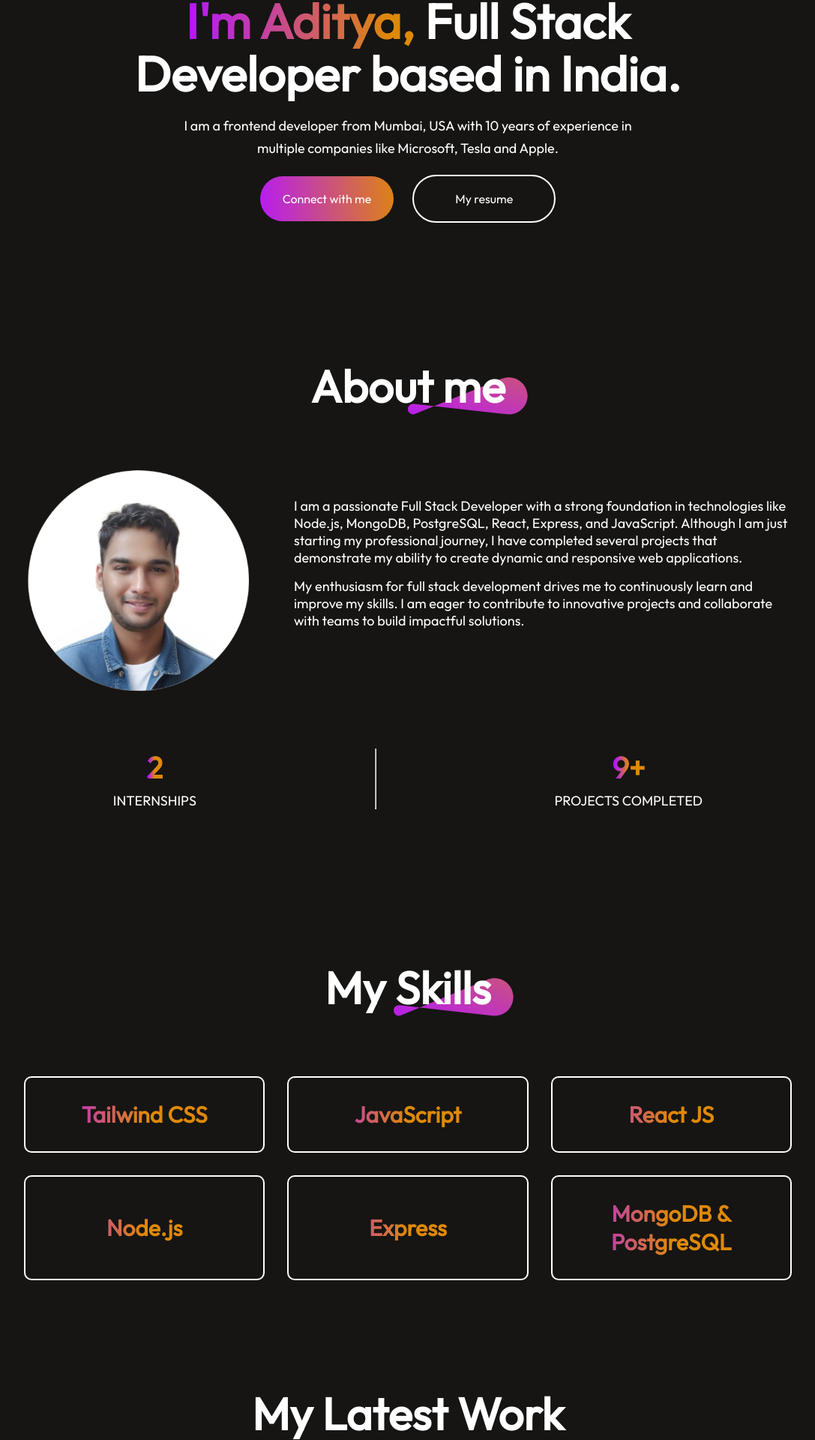
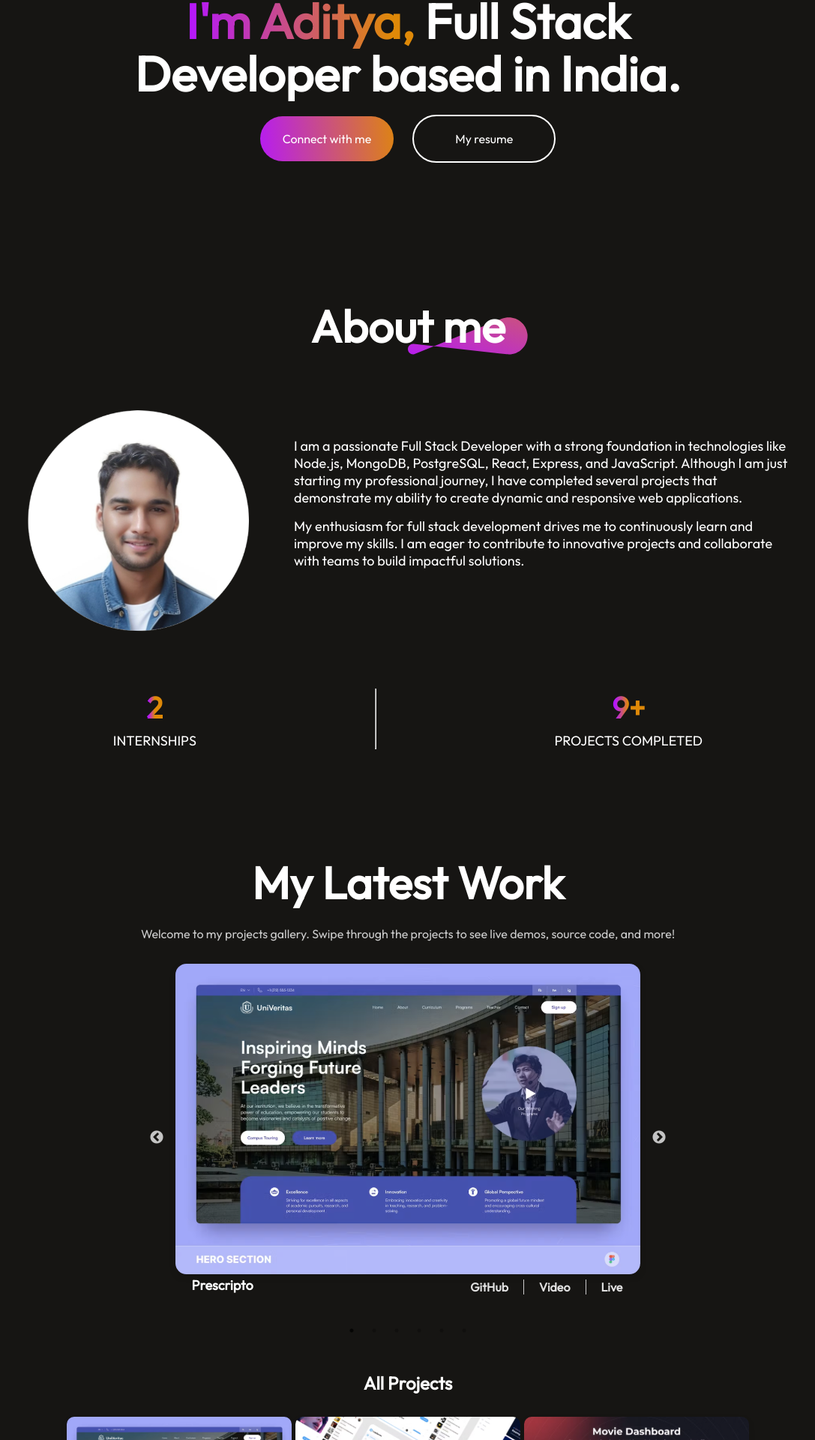
Before and after one commit to axdityax/axdityax-Portfolio, a React (Vite) app: page / in a window 1280 px wide. Shown: the part 427-2347 px from the top of the page at 75% size, without its empty margins (96-1183 px from the left). Built offline with nearby package versions, Linux system fonts and the light colour scheme.

Commit message:
Adding Web3 Form FOr Contact Me

```diff
--- a/src/App.jsx
+++ b/src/App.jsx
@@ -1,24 +1,24 @@
-import React from 'react'
-import Navbar from './Components/Navbar/Navbar'
-import Hero from './Components/Hero/Hero'
-import About from './Components/About/About'
-import Services from './Components/Services/Services'
-import MyWork from './Components/MyWork/MyWork'
-import Contact from './Components/Contact/Contact'
-import Footer from './Components/Footer/Footer'
+import React from "react";
+import Navbar from "./Components/Navbar/Navbar";
+import Hero from "./Components/Hero/Hero";
+import About from "./Components/About/About";
+import Services from "./Components/Services/Services";
+import MyWork from "./Components/MyWork/MyWork";
+import Contact from "./Components/Contact/Contact";
+import Footer from "./Components/Footer/Footer";
 
 const App = () => {
-  return (
-    <div>
-      <Navbar/>
-      <Hero/>
-      <About/>
-      <Services/>
-      <MyWork/>
-      <Contact/>
-      <Footer/>
-    </div>
-  )
-}
+	return (
+		<div>
+			<Navbar />
+			<Hero />
+			<About />
+			<MyWork />
+			<Services />
+			<Contact />
+			<Footer />
+		</div>
+	);
+};
 
-export default App
+export default App;
--- a/src/Components/Contact/Contact.jsx
+++ b/src/Components/Contact/Contact.jsx
@@ -12,7 +12,7 @@ const Contact = () => {
 
 		// enter your own web3 forms access key below
 
-		formData.append("access_key", "xxxxxxxxxxxxxxxxxxxxxxxx");
+		formData.append("access_key", "776c04c5-d877-4854-8139-6337feb387f4");
 
 		const object = Object.fromEntries(formData);
 		const json = JSON.stringify(object);
@@ -31,7 +31,6 @@ const Contact = () => {
 
 	return (
 		<div id='contact' className='contact'>
-			<div className='dummy'></div>
 			<div className='title-box'>
 				<h1>Get in touch</h1>
 				<img src={theme_pattern} alt='' />
--- a/src/Components/Hero/Hero.jsx
+++ b/src/Components/Hero/Hero.jsx
@@ -1,20 +1,32 @@
-import React from 'react'
-import './Hero.css'
-import profile_img from '../../assets/Aditya.png'
-import AnchorLink from 'react-anchor-link-smooth-scroll'
+import React from "react";
+import "./Hero.css";
+import profile_img from "../../assets/Aditya.png";
+import AnchorLink from "react-anchor-link-smooth-scroll";
 
 const Hero = () => {
-  return (
-    <div id='home' className='hero'>
-      <img src={profile_img} alt="" className='profile-img' />
-      <h1><span>I'm Aditya,</span> Full Stack Developer based in India.</h1>
-      <p>I am a frontend developer from Mumbai, USA with 10 years of experience in multiple companies like Microsoft, Tesla and Apple.</p>
-      <div className="hero-action">
-        <div className="hero-connect"><AnchorLink className='anchor-link' offset={50} href='#contact'>Connect with me</AnchorLink></div>
-        <div className="hero-resume">My resume</div>
-      </div>
-    </div>
-  )
-}
+	const handleResumeClick = () => {
+		window.open("https://your-resume-link.com", "_blank");
+	};
 
-export default Hero
+	return (
+		<div id='home' className='hero'>
+			<img src={profile_img} alt='' className='profile-img' />
+			<h1>
+				<span>I'm Aditya,</span> Full Stack Developer based in India.
+			</h1>
+
+			<div className='hero-action'>
+				<div className='hero-connect'>
+					<AnchorLink className='anchor-link' offset={50} href='#contact'>
+						Connect with me
+					</AnchorLink>
+				</div>
+				<div className='hero-resume' onClick={handleResumeClick}>
+					My resume
+				</div>
+			</div>
+		</div>
+	);
+};
+
+export default Hero;
--- a/src/Components/MyWork/MyWork.css
+++ b/src/Components/MyWork/MyWork.css
@@ -15,6 +15,9 @@
 	display: grid;
 	grid-template-columns: 1fr 1fr 1fr;
 	gap: 5px;
+	/* display: flex;
+	flex-wrap: wrap;
+	justify-content: space-around; */
 }
 .mywork-container img {
 	width: 100%;
@@ -28,27 +31,9 @@
 	border-radius: 10px;
 	transition: 0.3s;
 }
-.mywork-showmore {
-	display: flex;
-	align-items: center;
-	gap: 10px;
-	border-radius: 50px;
-	border: 2px solid white;
-	padding: 20px 40px;
-	font-size: 20px;
-	font-weight: 500;
-	margin-bottom: 20px;
-	transition: 0.6s;
-	cursor: pointer;
+
+.all-item {
 }
-.mywork-showmore img {
-	width: 25px;
-}
-.mywork-showmore:hover {
-	gap: 30px;
-	transition: 0.6s;
-}
-
 .work-item {
 	display: flex;
 	flex-direction: column;
@@ -96,12 +81,6 @@
 	margin-bottom: 30px;
 }
 
-.mywork-container {
-	display: flex;
-	flex-wrap: wrap;
-	justify-content: space-around;
-}
-
 .work-item {
 	width: 300px;
 	text-align: center;
@@ -117,22 +96,46 @@
 }
 .work-links {
 	display: flex;
+	flex-direction: row;
 	align-items: center;
+	gap: 15px;
+	display: flex;
+	flex-direction: row;
+	align-items: center;
+	gap: 15px;
 }
 
 .work-links a {
-    margin: 0 10px;
+	margin: 0 5px;
 	text-decoration: none;
 	color: #e0e0e0; /* Customize link color */
+	font-weight: 600;
 }
 
 .work-links hr {
 	height: 20px; /* Set height for vertical line */
 	border: none;
-    border-left: 1px solid #ccc; /* Light gray vertical line */
+	border-left: px solid #ccc; /* Light gray vertical line */
 	margin: 0 10px; /* Add spacing between links */
+	height: 20px; /* Set height for vertical separator */
+	border: none;
+	border-left: 1px solid #ccc; /* Vertical line between links */
+	margin: 0;
 }
 
+.item-footer {
+	display: flex;
+	flex-direction: row;
+	justify-content: space-between;
+	align-items: center;
+	margin: 0 3%;
+}
+
+.footer-name {
+	font-size: 18px;
+	margin: 3px;
+	font-weight: 600;
+}
 
 @media (max-width: 768px) {
 	.mywork {
@@ -140,7 +143,6 @@
 		margin: 50px 6%;
 		align-items: start;
 	}
-
 	.mywork-container {
 		grid-template-columns: 1fr 1fr;
 		gap: 20px;
--- a/src/Components/MyWork/MyWork.jsx
+++ b/src/Components/MyWork/MyWork.jsx
@@ -8,9 +8,9 @@ import mywork_data from "../../assets/mywork_data";
 import arrow_icon from "../../assets/arrow_icon.svg";
 
 const MyWork = () => {
-
 	const [activeSlide, setActiveSlide] = useState(0);
 	const sliderRef = useRef(null);
+	const titleIntroRef = useRef(null); // Create a ref for the title intro
 
 	// Slider settings
 	const settings = {
@@ -38,19 +38,25 @@ const MyWork = () => {
 		],
 	};
 
-	// Function to handle image click and navigate to that slider project
+	// Function to handle image click and navigate to the title intro
 	const handleImageClick = (index) => {
 		setActiveSlide(index);
 		sliderRef.current.slickGoTo(index);
+
+		// Scroll to the title intro
+		if (titleIntroRef.current) {
+			titleIntroRef.current.scrollIntoView({ behavior: "smooth" });
+		}
 	};
 
 	return (
 		<div id='work' className='mywork'>
 			<div className='dummy'></div>
 
-			<div className='title-box'>
+			<div ref={titleIntroRef} className='title-box'>
 				<h1>My Latest Work</h1>
 			</div>
+
 			<div className='title-intro'>
 				<p>
 					Welcome to my projects gallery. Swipe through the projects to see live demos,
@@ -63,19 +69,27 @@ const MyWork = () => {
 					{mywork_data.map((work, index) => (
 						<div key={index} className='work-item'>
 							<img src={work.w_img} alt={work.w_name} />
-							<h3>{work.w_name}</h3>
+							<div className='item-footer'>
+								<div className='footer-name'>{work.w_name}</div>
 								<div className='work-links'>
 									<a href={work.github} target='_blank' rel='noopener noreferrer'>
 										GitHub
 									</a>
 									<hr />
-								<a href={work.videoDemo} target='_blank' rel='noopener noreferrer'>
+									<a
+										href={work.videoDemo}
+										target='_blank'
+										rel='noopener noreferrer'>
 										Video
 									</a>
 									<hr />
-								<a href={work.liveDemo} target='_blank' rel='noopener noreferrer'>
+									<a
+										href={work.liveDemo}
+										target='_blank'
+										rel='noopener noreferrer'>
 										Live
 									</a>
+								</div>
 							</div>
 						</div>
 					))}
@@ -90,7 +104,7 @@ const MyWork = () => {
 						<div
 							key={index}
 							className='work-item'
-							onClick={() => handleImageClick(index)} // On image click, navigate to the slider
+							onClick={() => handleImageClick(index)} // On image click, navigate to the title intro
 							style={{ cursor: "pointer" }} // Change cursor to pointer on hover
 						>
 							<img src={work.w_img} alt={work.w_name} />
--- a/src/Components/Navbar/Navbar.css
+++ b/src/Components/Navbar/Navbar.css
@@ -8,6 +8,7 @@
 	width: 100%;
 	z-index: 1000; /* Ensure it's above other content */
 	background-color: #161513;
+    padding: 10px;
 }
 .nav-menu {
 	display: flex;
@@ -17,7 +18,7 @@
 	font-size: 16px;
 }
 .nav-connect {
-	padding: 15px 20px;
+	padding: 10px 20px;
 	border-radius: 50px;
 	background: linear-gradient(267deg, #da7c25 0.36%, #b923e1 102.06%);
 	font-size: 16px;
--- a/src/Components/Navbar/Navbar.jsx
+++ b/src/Components/Navbar/Navbar.jsx
@@ -35,17 +35,18 @@ const Navbar = () => {
 					</AnchorLink>
 					{menu === "about" ? <img src={underline} alt='' /> : <></>}
 				</li>
+
+				<li>
+					<AnchorLink className='anchor-link' offset={50} href='#work'>
+						<p onClick={() => setMenu("work")}>Projects</p>
+					</AnchorLink>
+					{menu === "work" ? <img src={underline} alt='' /> : <></>}
+				</li>
 				<li>
 					<AnchorLink className='anchor-link' offset={50} href='#services'>
 						<p onClick={() => setMenu("services")}>Skills</p>
 					</AnchorLink>
 					{menu === "services" ? <img src={underline} alt='' /> : <></>}
-				</li>
-				<li>
-					<AnchorLink className='anchor-link' offset={50} href='#work'>
-						<p onClick={() => setMenu("work")}>Projects</p>
-					</AnchorLink>
-					{menu === "work" ? <img src={underline} alt='' /> : <></>}
 				</li>
 				<li>
 					<AnchorLink className='anchor-link' offset={50} href='#contact'>
--- a/src/assets/services_data.js
+++ b/src/assets/services_data.js
@@ -25,17 +25,16 @@ const Skills_Data = [
 	},
 	{
 		s_no: "05",
-		s_name: "Express",
+		s_name: "PostgreSQL",
 		s_desc: "A minimal and flexible Node.js web application framework.",
 		logo: "path/to/express-logo.svg", // Replace with actual path
 	},
 	{
 		s_no: "06",
-		s_name: "MongoDB & PostgreSQL",
+		s_name: "MongoDB ",
 		s_desc: "A NoSQL database for modern applications that require scalability.",
 		logo: "path/to/mongodb-logo.svg", // Replace with actual path
 	},
-
 ];
 
 export default Skills_Data;
```
Also changed, not shown: 1 other file (tests, documents, lock files or other folders). Lines whose indentation alone changed are shown as unchanged.
